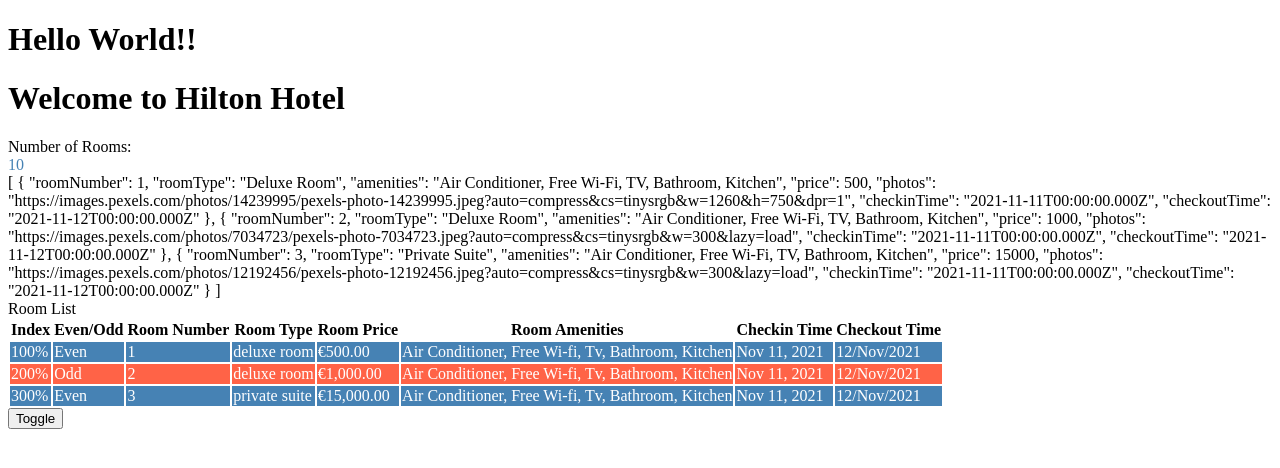
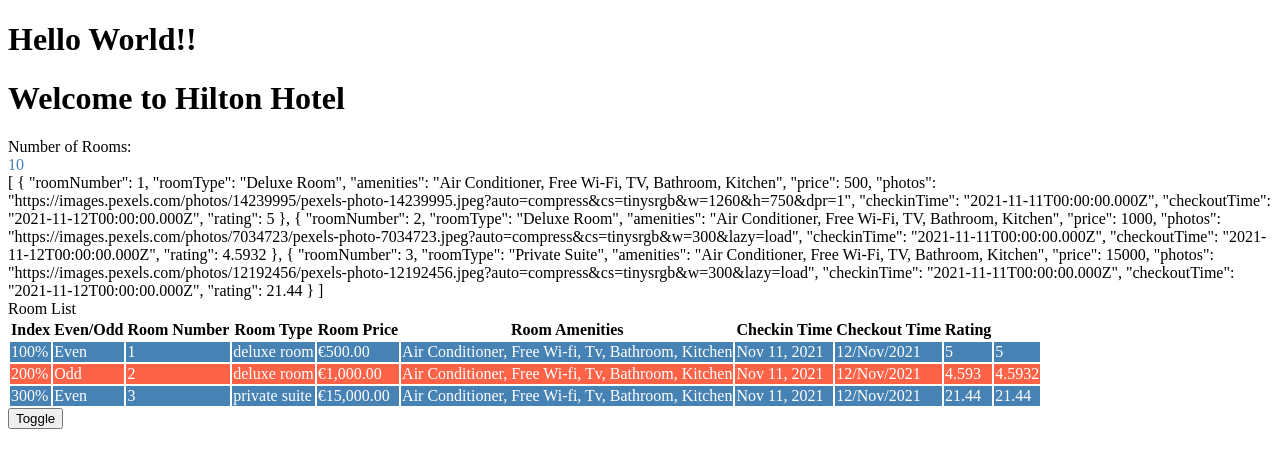
Before and after one commit to imtiajahammad/TypeScriptDemo, an Angular app in the folder angulars/hotelinventoryapp/: page / in a window 1280 px wide. Shown: the top 468 px of the page. Built offline with nearby package versions, Linux system fonts and the light colour scheme.

Commit message:
Built-in Pipes: DecimalPipe

```diff
--- a/angulars/hotelinventoryapp/src/app/rooms/rooms.component.html
+++ b/angulars/hotelinventoryapp/src/app/rooms/rooms.component.html
@@ -30,6 +30,7 @@
             <th>Room Amenities</th>
             <th>Checkin Time</th>
             <th>Checkout Time</th>
+            <th>Rating</th>
         </tr>
         <tr *ngFor="let room of roomList | slice:0:3; let e=even; let o = odd; let i = index"
         [ngClass]="e ? 'even' : 'odd' ">
@@ -41,6 +42,8 @@
             <td> {{ room.amenities | titlecase }}</td>
             <td> {{ room.checkinTime | date: 'mediumDate' }}</td>
             <td> {{ room.checkoutTime | date : 'dd/MMM/yyyy' }}</td>
+            <td> {{ room.rating | number: '1.0-3'}}</td>
+            <td> {{ room.rating | number: '1.0-8': 'en-us' }}</td>
         </tr>
     </table>
 </div>
--- a/angulars/hotelinventoryapp/src/app/rooms/rooms.component.ts
+++ b/angulars/hotelinventoryapp/src/app/rooms/rooms.component.ts
@@ -27,6 +27,7 @@ export class RoomsComponent {
       photos: 'https://images.pexels.com/photos/14239995/pexels-photo-14239995.jpeg?auto=compress&cs=tinysrgb&w=1260&h=750&dpr=1',
       checkinTime: new Date('11-Nov-2021'),
       checkoutTime: new Date('12-Nov-2021')
+      ,rating:5
     },
     {
       roomNumber:2,
@@ -36,6 +37,7 @@ export class RoomsComponent {
       photos: 'https://images.pexels.com/photos/7034723/pexels-photo-7034723.jpeg?auto=compress&cs=tinysrgb&w=300&lazy=load',
       checkinTime: new Date('11-Nov-2021'),
       checkoutTime: new Date('12-Nov-2021')
+      ,rating: 4.5932
     },
     {
       roomNumber:3,
@@ -45,6 +47,7 @@ export class RoomsComponent {
       photos: 'https://images.pexels.com/photos/12192456/pexels-photo-12192456.jpeg?auto=compress&cs=tinysrgb&w=300&lazy=load',
       checkinTime: new Date('11-Nov-2021'),
       checkoutTime: new Date('12-Nov-2021')
+      ,rating: 21.44
     }
   ]
 
--- a/angulars/hotelinventoryapp/src/app/rooms/rooms.ts
+++ b/angulars/hotelinventoryapp/src/app/rooms/rooms.ts
@@ -14,4 +14,5 @@ export interface RoomList{
     photos: string;
     checkinTime: Date;
     checkoutTime: Date;
+    rating: number;
 }
```
Also changed, not shown: 1 other file (tests, documents, lock files or other folders).
